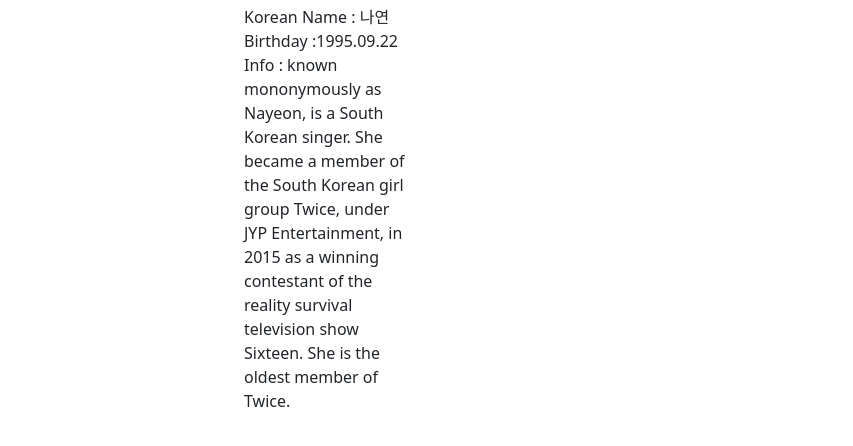
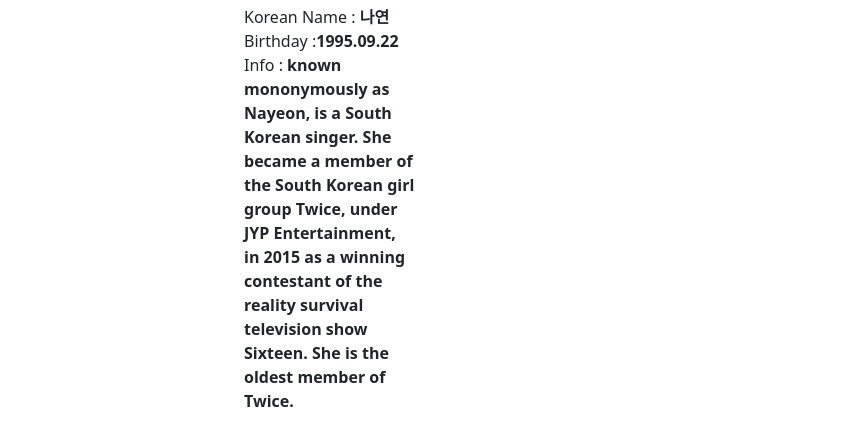
Before and after one commit to Austinexd/miniprojectone, a plain HTML site: page Profile.html in a window 1280 px wide. Shown: the part 792-1238 px from the top of the page, without its empty margins (18-871 px from the left). Drawn offline with nearby package versions, Linux system fonts and the light colour scheme.

```diff
--- a/Profile.html
+++ b/Profile.html
@@ -63,16 +63,16 @@
           <div class="profile col-3">
             <h3 id="artistName">Nayeon</h3>
             <ul>
-              <li>Korean Name : <span id="artistKName">나연</span></li>
-              <li>Birthday :<span id="artistBday">1995.09.22</span></li>
+              <li>Korean Name : <b id="artistKName">나연</b></li>
+              <li>Birthday :<b id="artistBday">1995.09.22</b></li>
               <li>
                 Info :
-                <span id="artistInfo">
+                <b id="artistInfo">
                   known mononymously as Nayeon, is a South Korean singer. She
                   became a member of the South Korean girl group Twice, under
                   JYP Entertainment, in 2015 as a winning contestant of the
                   reality survival television show Sixteen. She is the oldest
-                  member of Twice.</span
+                  member of Twice.</b
                 >
               </li>
             </ul>
```
